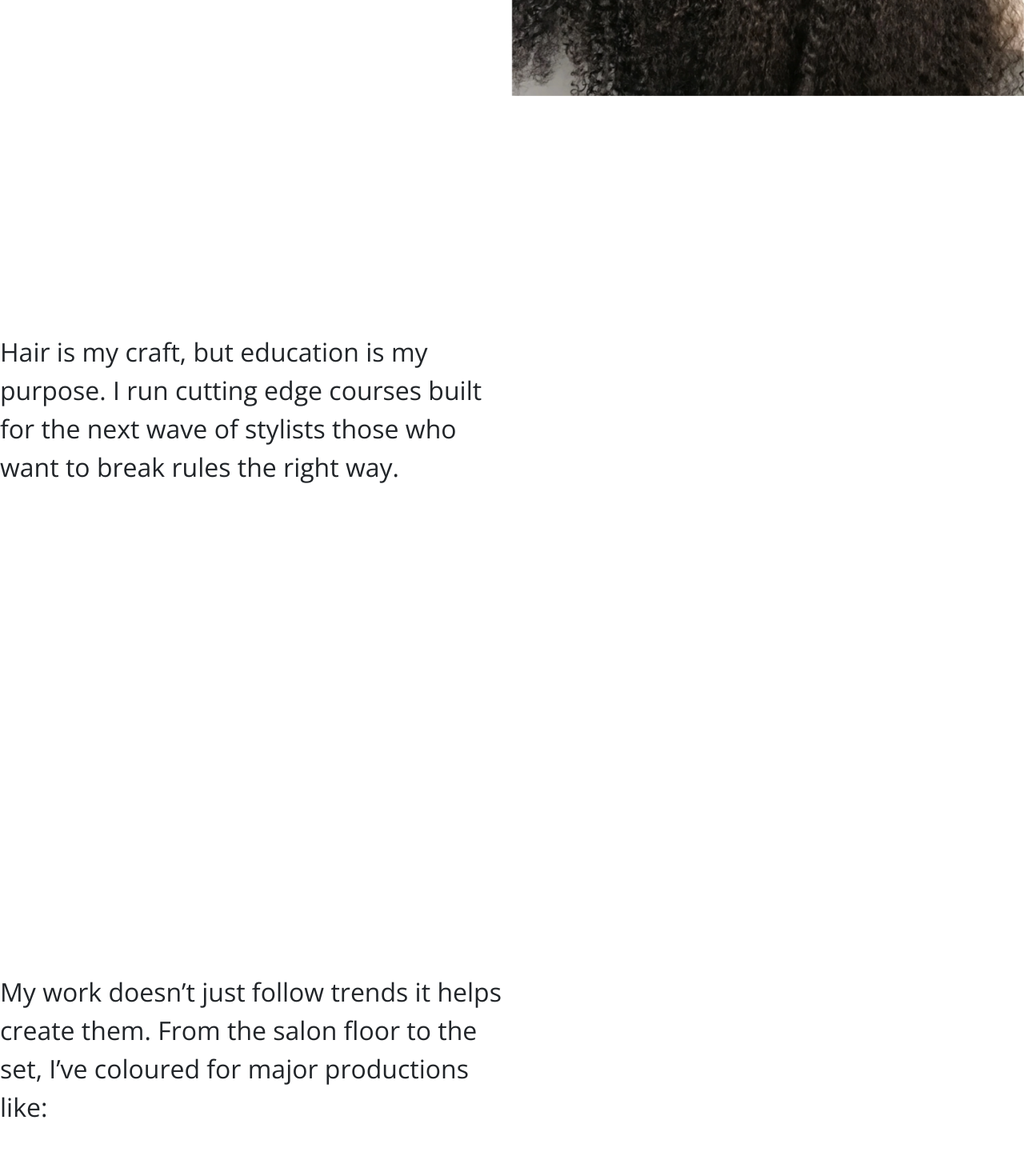
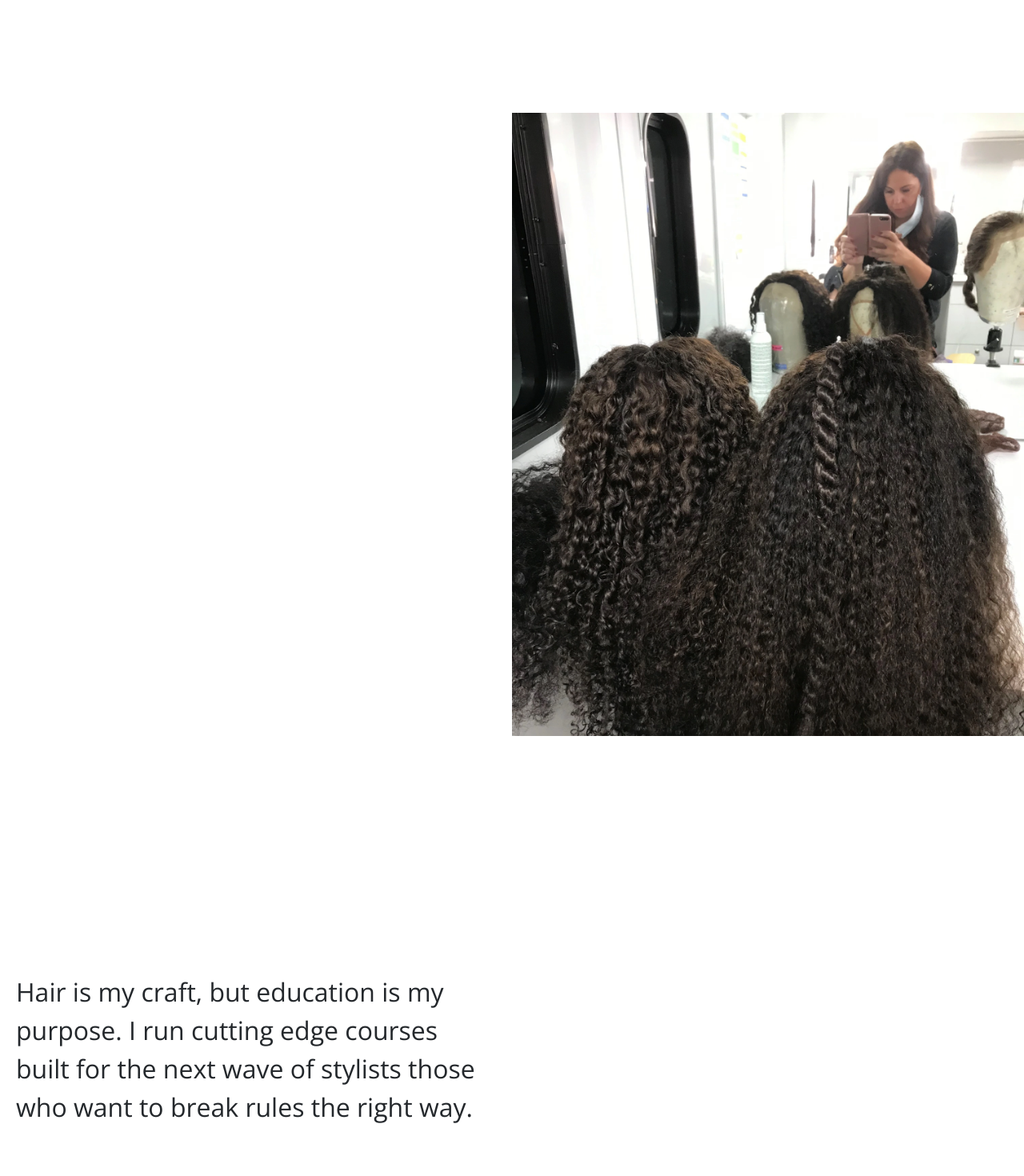
Before and after one commit to 2ndborn/karahair, a React (Create React App) app in the folder kara-app/: page /gallery in a window 1280 px wide. Shown: the part 3080-4550 px from the top of the page at 80% size. Built offline with nearby package versions, Linux system fonts and the light colour scheme; a web font is replaced by a local one.

Commit message:
Added fade in hook and created fade in for para2/3 and wig image

```diff
--- /dev/null
+++ b/kara-app/src/hooks/useScrollFade.js
@@ -0,0 +1,16 @@
+import { useRef } from "react";
+import {useScroll, useTransform, useSpring} from "framer-motion";
+
+export function useScrollFade(offset = ["start end, end start"], range = [0, 1]) {
+    const ref = useRef(null);
+    const { scrollYProgress } = useScroll({ target: ref, offset});
+
+    const rawOpacity = useTransform(scrollYProgress, range, [0, 1]);
+    const opacity = useSpring(rawOpacity, {
+        stiffness: 30,
+        damping: 25,
+        mass:1.2,
+    })
+
+    return { ref, opacity }
+}
--- a/kara-app/src/pages/Gallery.js
+++ b/kara-app/src/pages/Gallery.js
@@ -6,8 +6,13 @@ import kara from '../assets/karapic.webp'
 import wigs from '../assets/wigs.webp';
 import curly from '../assets/curly.webp';
 import brazil from '../assets/brazil.webp';
+import { useScrollFade } from '../hooks/useScrollFade';
 
 const Gallery = () => {
+
+  const { ref: para2Ref, opacity: para2Opacity } = useScrollFade(["start end", "end center"], [0.1, 0.5]);
+  const { ref: para3Ref, opacity: para3Opacity } = useScrollFade(["start end", "end center"], [0.1, 0.5]);
+  const { ref: wigRef, opacity: wigOpacity } = useScrollFade(["start end", "end center"], [0.2, 0.5]);
 
   const ref = useRef(null);
   const boxRef = useRef(null);
@@ -47,7 +52,9 @@ const Gallery = () => {
   const opacity = useTransform(boxScrollY, [0, 0.5], [0, 1]);
   const smoothOpacity = useSpring(opacity, { stiffness: 20, damping: 20, mass: 1 });
   const spanOne = useTransform(para1ScrollY, [0, 0.3], [0, 1]);
-  const spanTwo = useTransform(para1ScrollY, [0.4, 0.7], [0, 1]);
+  const spanTwo = useTransform(para1ScrollY, [0.4, 0.6], [0, 1]);
+  const smoothSpanOne = useSpring(spanOne, {stiffness: 40, damping: 20});
+  const smoothSpanTwo = useSpring(spanTwo, {stiffness: 40, damping: 20});
   const x = useTransform(workScrollX, [0, 1], ["5%", "-75%"]);
 
   const isInView = useInView(ref, { once: false, margin: '-20% 0px' });
@@ -97,35 +104,43 @@ const Gallery = () => {
         <div className={styles.para1} ref={para1Ref}>
           <p>
             <motion.span
-              style={{ opacity: spanOne }}
+              style={{ opacity: smoothSpanOne }}
             >
               I’m a colour specialist and hairdresser with over 20 years
               in the game
             </motion.span>
-            <motion.span style={{ opacity: spanTwo }}>
+            <motion.span style={{ opacity: smoothSpanTwo }}>
               , working across every hair texture, every
               shade, every style.
             </motion.span>
           </p>
         </div>
-        <div className={styles.imageContainer}>
+      </section>
+      <section>
+        <div className={styles.imageContainer} ref={wigRef}>
           <div className={styles.imageCon}>
-            <img className={styles.image} src={wigs} alt='wigs' />
+            <motion.img
+            className={styles.image}
+            style={{ opacity: wigOpacity }}
+            src={wigs}
+            alt='wigs'
+            />
           </div>
         </div>
-        <div className={styles.para2}>
-          <p>
-            <span>Hair is my craft, but education is my purpose.</span> I run
+        <div className={styles.para2} ref={para2Ref}>
+          <motion.p style={{ opacity: para2Opacity}}>
+              Hair is my craft, but education is my purpose.
+             I run
             cutting edge courses built for the next wave of stylists
             those who want to break rules the right way.
-          </p>
+          </motion.p>
         </div>
-        <div className={styles.para3}>
-          <p>
-            <span>My work doesn’t just follow trends it helps
-              create them.</span> From the salon floor to the set, I’ve coloured for
+        <div className={styles.para3} ref={para3Ref}>
+          <motion.p style={{ opacity: para3Opacity}}>
+            My work doesn’t just follow trends it helps
+              create them. From the salon floor to the set, I’ve coloured for
             major productions like:
-          </p>
+          </motion.p>
         </div>
       </section>
       <section className={styles.sec3} ref={workRef}>
--- a/kara-app/src/styles/Gallery.module.css
+++ b/kara-app/src/styles/Gallery.module.css
@@ -6,6 +6,7 @@
 
 .sec2 {
     position: relative;
+    height: 200vh;
 }
 
 .sec3 {
@@ -92,12 +93,9 @@
     justify-content: center;
     align-items: center;
     height: 100vh;
+    width: 50%;
     font-size: 2rem;
-}
-
-
-.para2, .para3 {
-    width: 50%;
+    padding: 20px;
 }
 
 .para4 {
```
